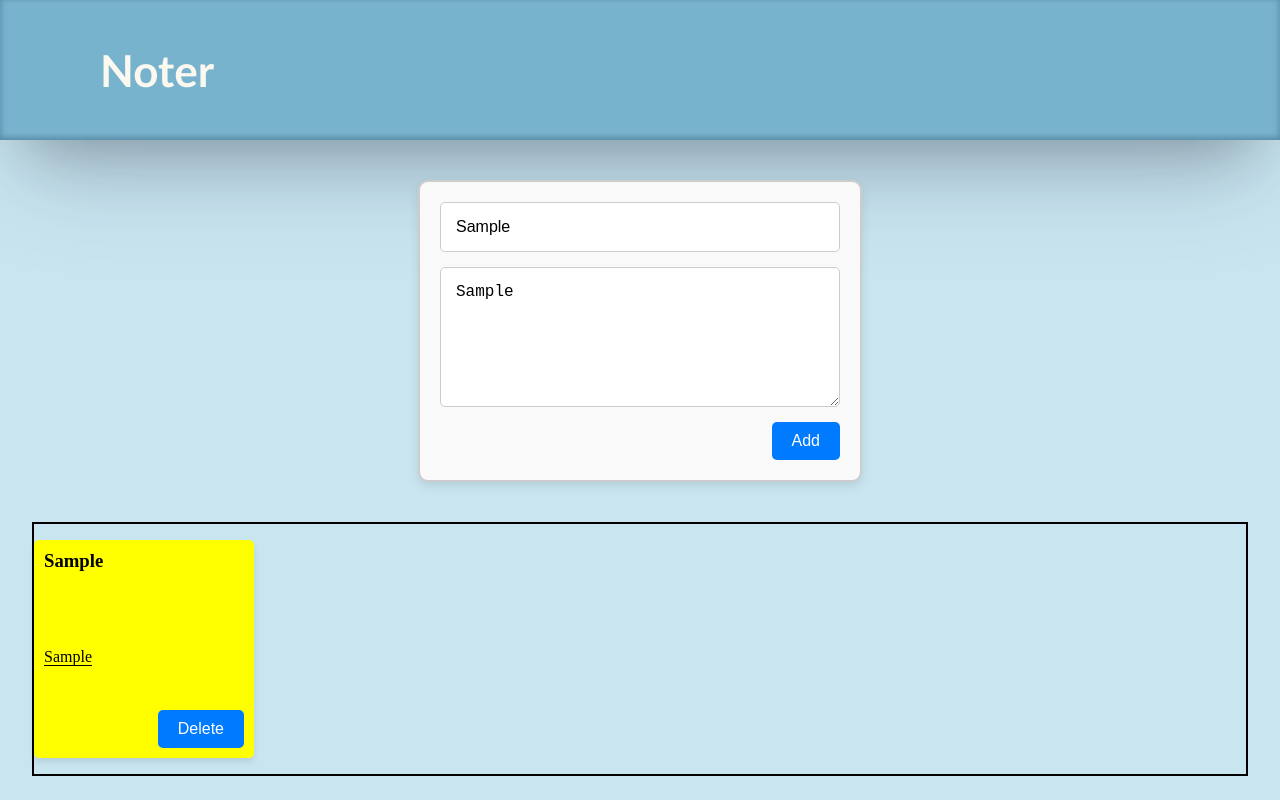
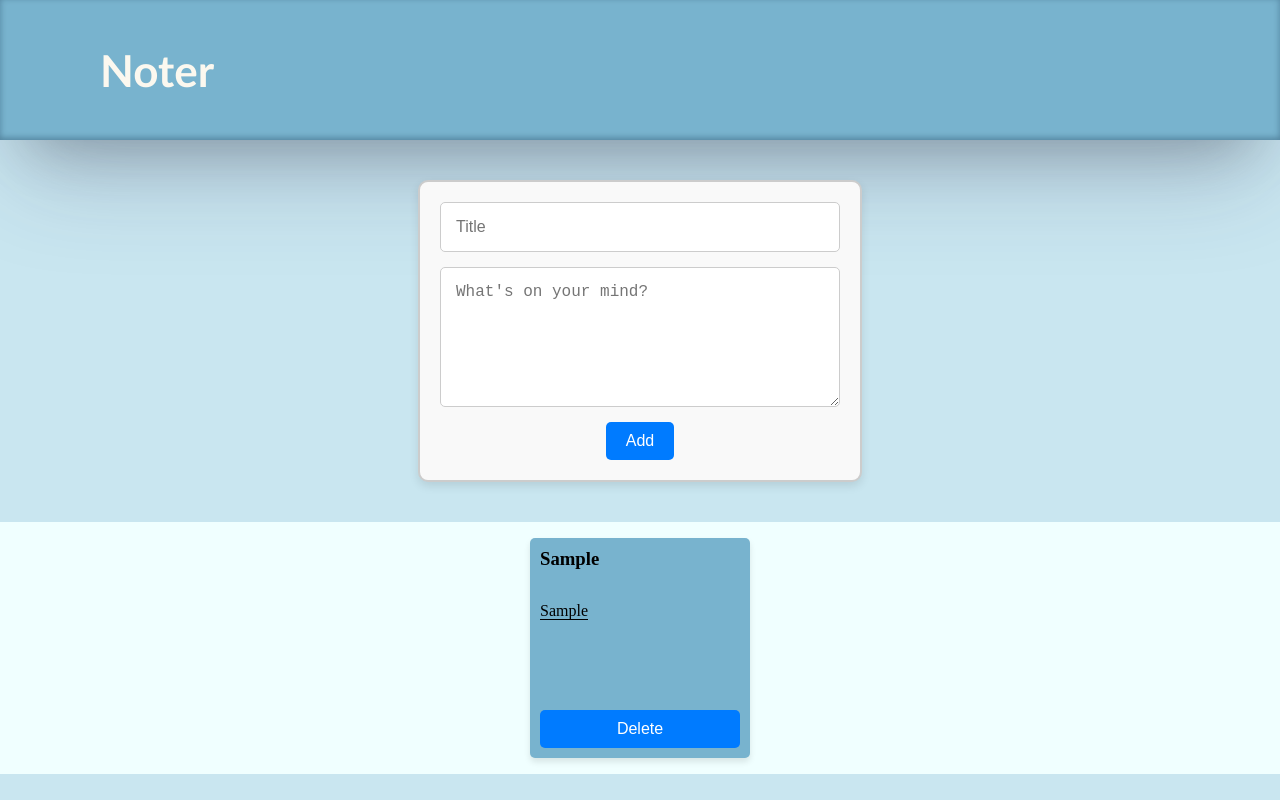
Before and after one commit to Marsol0/IdeaVault, a React (Vite) app: page / in a window 1280 px wide. Both pictures are taken after typing "Sample", "Sample" into the empty fields and a click on the button "Add". Built offline with nearby package versions, Linux system fonts and the light colour scheme.

Commit message:
adding delete functionality

```diff
--- a/src/Components/Form/Form.jsx
+++ b/src/Components/Form/Form.jsx
@@ -18,8 +18,12 @@ const Form = (props) => {
     }
     const handleClick = (e) => {
         props.onAdd(note)
+        setNote({
+            title: "",
+            content: ""
+        })
         e.preventDefault()
-        console.log(note)
+
 
 
 
--- a/src/Components/Main/Main.jsx
+++ b/src/Components/Main/Main.jsx
@@ -2,6 +2,7 @@ import { useState } from "react"
 import react from "react"
 import Form from "../Form/Form"
 import styles from "./Main.module.css"
+
 const Main = () => {
     const [allNotes, setAllNotes] = useState([])
 
@@ -10,20 +11,28 @@ const Main = () => {
             return [...prevValue, newNote]
         })
     }
+
+    const deleteNote = (id) => {
+        setAllNotes((prevValue) => {
+            return prevValue.filter((note, index) => {
+                return index !== id
+            })
+        })
+    }
+
     return (
         <>
             <Form onAdd={addNote}/>
             <div className={styles.noteConteiner}>
                 {allNotes.map((note, index) => {
                     return (
-                <div key={index} className={styles.note}>
+                        <div key={index} id={index} className={styles.note}>
                             <h3>{note.title}</h3>
                             <p>{note.content}</p>
-                    <button>Delete</button>
+                            <button onClick={() => deleteNote(index)}>Delete</button>
                         </div>
                     )
                 })}
-
             </div>
         </>
     )
--- a/src/Components/Main/Main.module.css
+++ b/src/Components/Main/Main.module.css
@@ -1,26 +1,31 @@
 .noteConteiner {
-    border: 2px solid black;
-    margin: 0 2rem;
+    background-color: azure;
+    padding: 0 1rem;
     min-height: 250px;
     display: flex;
-    flex-wrap: nowrap;
+    justify-content: center;
+    flex-wrap: wrap;
     gap: 1rem;
 }
 .note {
     padding: 10px;
-    background-color: yellow;
+    background-color:  #78B3CE;
     border-radius: 5px;
     box-shadow: 0px 4px 6px rgba(0, 0, 0, 0.1);
     margin: 1rem 0;
     display: flex;
     flex-direction: column;
-    justify-content: space-between;
+    height: 200px;
     max-width: 250px;
     min-width: 200px;
+    overflow-wrap: break-word;
+    overflow: scroll;
+
 
 }
 button {
-    align-self: flex-end;
+    margin-top: auto;
+
 }
 
 .note h3 {
@@ -33,6 +38,7 @@ button {
     font-size: 1rem;
     text-decoration: underline ;
     text-underline-offset: 3px;
+    margin-bottom: 12px;
 
 }
 button {
```
Lines whose indentation alone changed are shown as unchanged.
